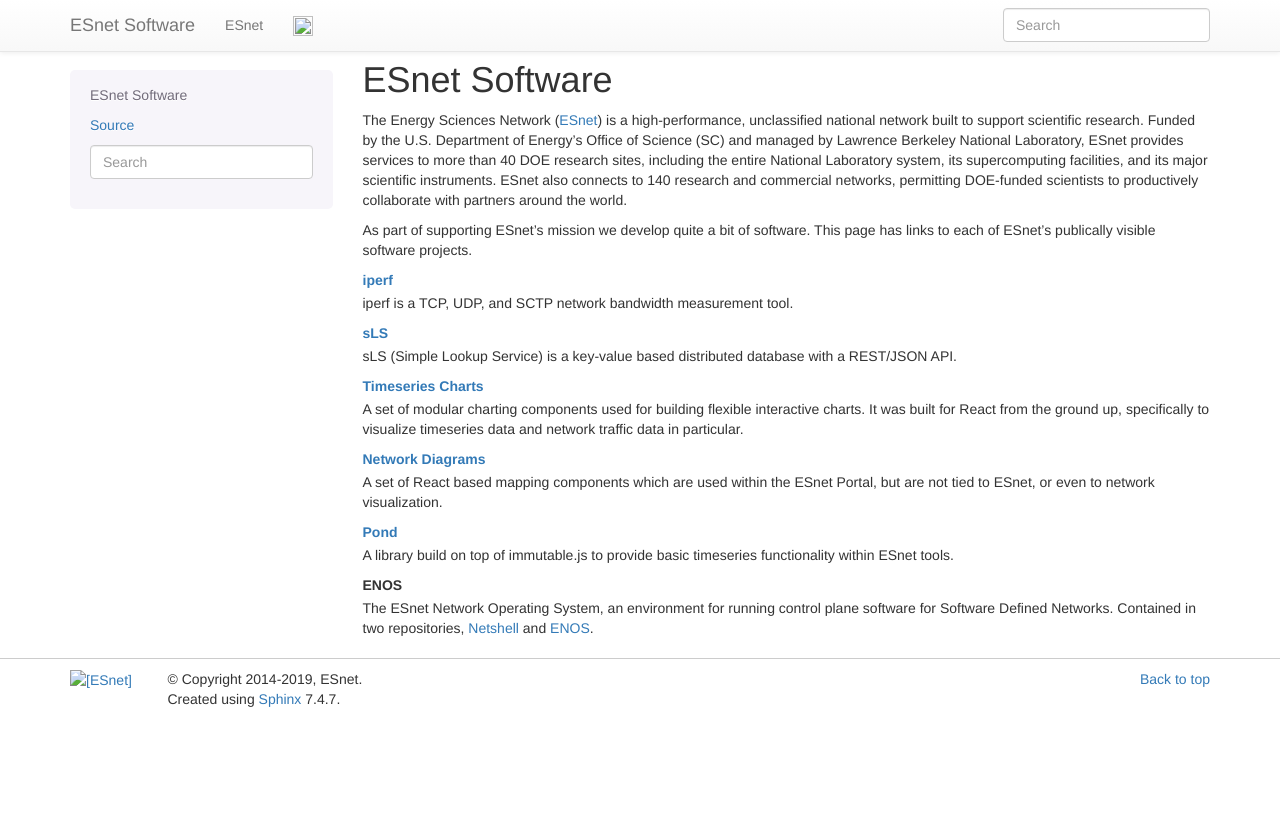
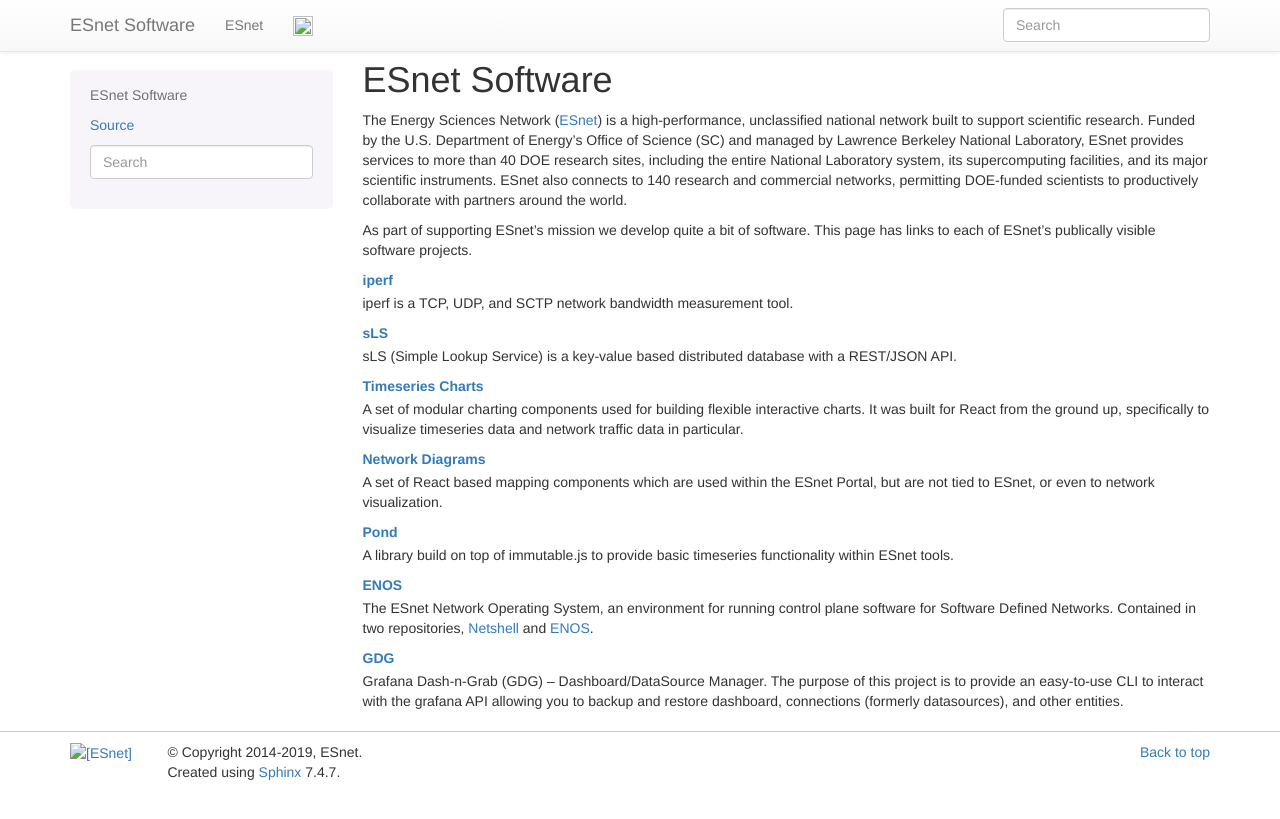
Before and after one commit to safaci2000/esnet.github.io, a Sphinx documentation site: the page built from docs/index.rst, in a window 1280 px wide. Shown: the top 819 px of the page. Built offline with Sphinx 7.4.7, drawn with Linux system fonts in a browser that asks for light colours; nearby versions of some CDN libraries; library files that are not in the unit come from our copies.

Commit message:
Adding GDG to software.es.net

```diff
--- a/docs/index.rst
+++ b/docs/index.rst
@@ -33,13 +33,18 @@
 Pond_
     A library build on top of immutable.js to provide basic timeseries functionality within ESnet tools.
 
-ENOS
+ENOS_
     The ESnet Network Operating System, an environment for running
     control plane software for Software Defined Networks.  Contained
     in two repositories, Netshell_ and ENOS_.
 
+GDG_
+    Grafana Dash-n-Grab (GDG) -- Dashboard/DataSource Manager. The purpose of this project is to provide an easy-to-use CLI to interact with the grafana API allowing you to backup and restore dashboard, connections (formerly datasources), and other entities.
+
+
 .. _ESnet: http://www.es.net/
 .. _iperf: http://software.es.net/iperf/
+.. _GDG: http://software.es.net/gdg/
 .. _sLS: http://software.es.net/simple-lookup-service/
 .. _Timeseries Charts: http://software.es.net/react-timeseries-charts/
 .. _Network Diagrams: http://software.es.net/react-network-diagrams/
```
